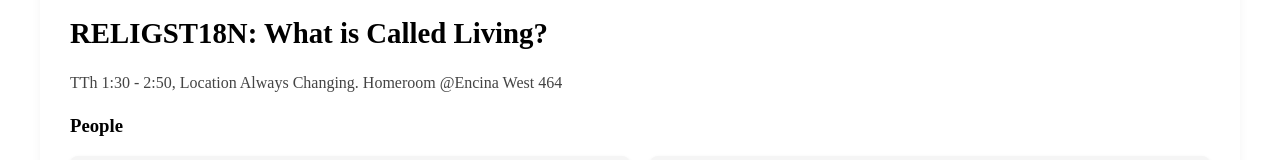
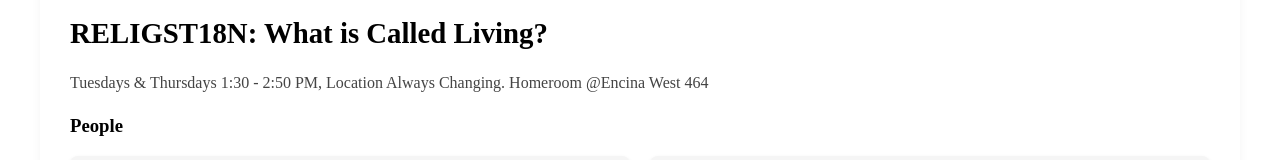
Before and after one commit to sgcxliv/calledliving, a Next.js app: page /syllabus in a window 1280 px wide. Shown: the part 227-387 px from the top of the page. Built offline with nearby package versions, Linux system fonts and the light colour scheme; no server answers.

Commit message:
Update syllabus.js

```diff
--- a/pages/syllabus.js
+++ b/pages/syllabus.js
@@ -5,7 +5,7 @@ export default function Syllabus() {
     <Layout title="Course Dashboard - Syllabus">
       <div className="tab-content active">
         <h2>RELIGST18N: What is Called Living?</h2>
-        <p>TTh 1:30 - 2:50, Location Always Changing. Homeroom @Encina West 464</p>
+        <p>Tuesdays & Thursdays 1:30 - 2:50 PM, Location Always Changing. Homeroom @Encina West 464</p>
 
         <h3>People</h3>
         <div style={{ display: 'flex', flexWrap: 'wrap', gap: '20px', marginBottom: '20px' }}>
```
